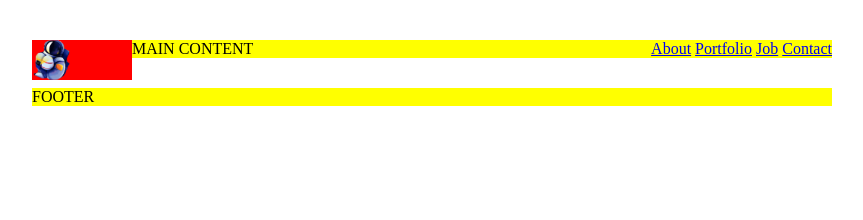
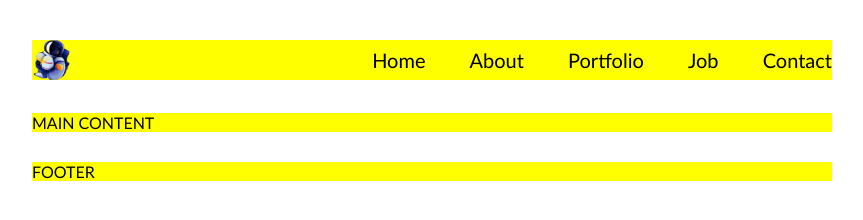
Before and after one commit to front-end-by-rimantas/42-grupe-astronautas, a website: page index.html in a window 1280 px wide. Shown: the whole page, without its empty margins (208-1071 px from the left). Drawn offline with Linux system fonts and the light colour scheme.

Commit message:
Header #2

```diff
--- a/index.html
+++ b/index.html
@@ -21,6 +21,7 @@
     <header>
         <img src="./logo.png" alt="Logo">
         <nav>
+            <a href="#">Home</a>
             <a href="#">About</a>
             <a href="#">Portfolio</a>
             <a href="#">Job</a>
--- a/main.css
+++ b/main.css
@@ -1,10 +1,13 @@
 body {
     margin: 0;
+    font-family: 'Gill Sans', 'Gill Sans MT', Calibri, 'Trebuchet MS',
+        sans-serif;
 }
 
 header,
 main,
 footer {
+    display: inline-block;
     width: 800px;
     margin-left: calc(50% - 400px);
     margin-bottom: 30px;
@@ -21,12 +24,26 @@ img {
     float: left;
     object-fit: contain;
     object-position: left;
-    background-color: red;
 }
 
 nav {
     float: right;
+    margin-top: 10px;
 }
 
 a {
+    display: inline-block;
+    margin-left: 2em;
+    color: #000;
+    font-size: 20px;
+    line-height: 1em;
+    text-decoration: none;
 }
+
+a:first-child {
+    margin-left: 0;
+}
+
+a:hover {
+    text-decoration: underline;
+}
```
